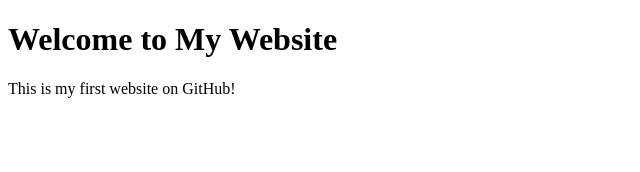
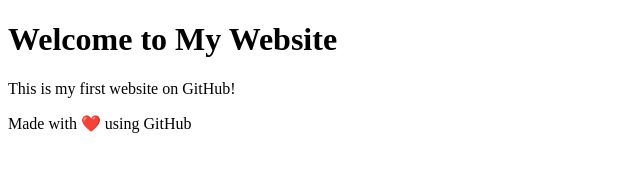
Before and after one commit to VKrish949/my-notes, a plain HTML site: page index.html in a window 1280 px wide. Shown: the whole page, without its empty margins (0-640 px from the left). Drawn offline with Linux system fonts and the light colour scheme.

Commit message:
Add footer to the index.html file

```diff
--- a/index.html
+++ b/index.html
@@ -7,4 +7,5 @@
     <h1>Welcome to My Website</h1>
     <p>This is my first website on GitHub!</p>
 </body>
+<footer>Made with ❤️ using GitHub</footer>
 </html>
```
